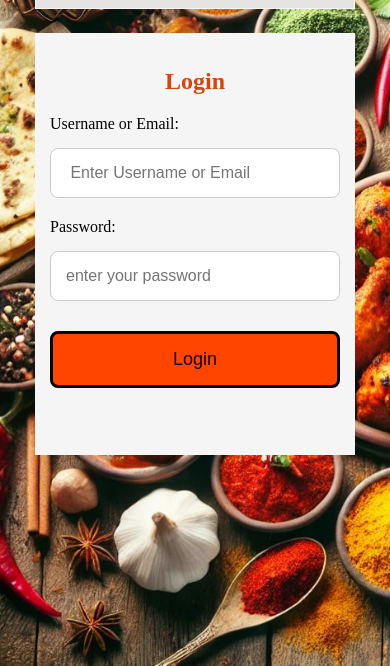
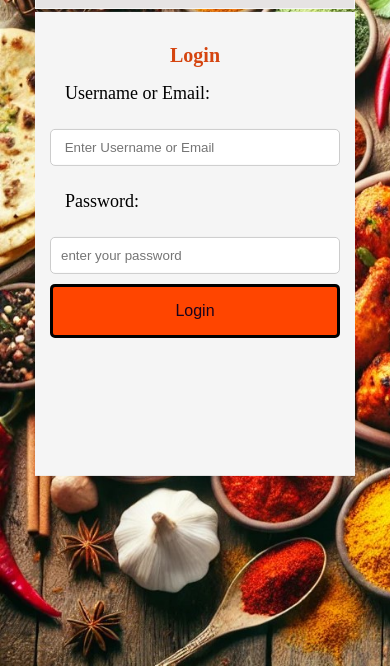
Before and after one commit to swethakrish-maker/Cravy, a plain HTML site: page login.html in a window 390 px wide. Shown: the part 178-844 px from the top of the page. Drawn offline with Linux system fonts and the light colour scheme.

Commit message:
fixed ui for homepage

```diff
--- a/script.js
+++ b/script.js
@@ -301,50 +301,3 @@ function removeItem(_itemName) {
     render();
   }
 }
-
-// Mobile Layout Fix - Force center positioning
-function fixMobileLayout() {
-    if (window.innerWidth <= 767) {
-        // Fix login page
-        const loginDiv = document.querySelector('.login');
-        const logDiv = document.querySelector('.log');
-        if (loginDiv && logDiv) {
-            loginDiv.style.display = 'flex';
-            loginDiv.style.flexDirection = 'column';
-            loginDiv.style.alignItems = 'center';
-            loginDiv.style.justifyContent = 'center';
-            loginDiv.style.minHeight = '100vh';
-            loginDiv.style.padding = '10px';
-
-            logDiv.style.margin = '0 auto';
-            logDiv.style.width = '90%';
-            logDiv.style.maxWidth = '350px';
-            logDiv.style.position = 'relative';
-            logDiv.style.left = 'auto';
-            logDiv.style.right = 'auto';
-        }
-
-        // Fix navigation
-        const proancar = document.querySelector('.proancar');
-        if (proancar) {
-            proancar.style.flexDirection = 'column';
-            proancar.style.alignItems = 'center';
-            proancar.style.gap = '20px';
-            proancar.style.padding = '15px';
-        }
-
-        // Fix cart button
-        const cartButton = document.querySelector('.cart button');
-        if (cartButton) {
-            cartButton.style.margin = '0 auto';
-            cartButton.style.display = 'block';
-            cartButton.style.width = '200px';
-            cartButton.style.maxWidth = '80%';
-        }
-    }
-}
-
-// Run on page load and resize
-document.addEventListener('DOMContentLoaded', fixMobileLayout);
-window.addEventListener('resize', fixMobileLayout);
-window.addEventListener('orientationchange', fixMobileLayout);
--- a/style.css
+++ b/style.css
@@ -839,90 +839,7 @@ Mobile Optimizations */
     }
 }
 
-/* Login Page Mobile Responsive Styles */
-@media screen and (max-width: 768px) {
-    .login {
-        padding: 20px;
-    }
 
-    .log {
-        margin: 50px auto !important;
-        width: auto !important;
-        max-width: 400px;
-    }
-
-    .log input {
-        width: 100%;
-        box-sizing: border-box;
-        font-size: 16px;
-        min-height: 44px;
-    }
-
-    .log button {
-        min-height: 48px;
-        font-size: 16px;
-    }
-}
-
-@media screen and (max-width: 480px) {
-    .login {
-        padding: 10px;
-    }
-
-    .log {
-        margin: 20px auto !important;
-        padding: 20px;
-        height: auto !important;
-        min-height: 50vh;
-        width: 90% !important;
-    }
-
-    .log h2 {
-        font-size: 24px;
-        margin-bottom: 20px;
-    }
-
-    .log label {
-        font-size: 16px;
-        margin: 10px 0 5px 0;
-    }
-
-    .log input {
-        padding: 15px;
-        margin: 5px 0 15px 0;
-        font-size: 16px;
-        border-radius: 8px;
-    }
-
-    .log button {
-        padding: 15px;
-        font-size: 18px;
-        margin: 20px 0;
-        border-radius: 8px;
-    }
-}
-
-@media screen and (max-width: 320px) {
-    .log {
-        margin: 10px auto !important;
-        padding: 15px;
-        width: 95% !important;
-    }
-
-    .log h2 {
-        font-size: 20px;
-    }
-
-    .log input {
-        padding: 12px;
-        font-size: 16px;
-    }
-
-    .log button {
-        padding: 12px;
-        font-size: 16px;
-    }
-}
 
 /* Registration Page Mobile Responsive Styles */
 @media screen and (max-width: 768px) {
@@ -1105,10 +1022,14 @@ Mobile Optimizations */
         float: none !important;
         position: relative !important;
     }
-}/* Pr
+}
+
+/* Pr
 ofile Section Mobile Responsive Styles */
 @media screen and (max-width: 768px) {
-    .profile-details, .profile-view {
+
+    .profile-details,
+    .profile-view {
         margin-left: 20px !important;
         margin-right: 20px !important;
         max-width: none !important;
@@ -1121,7 +1042,9 @@ ofile Section Mobile Responsive Styles */
 }
 
 @media screen and (max-width: 480px) {
-    .profile-details, .profile-view {
+
+    .profile-details,
+    .profile-view {
         margin-left: 10px !important;
         margin-right: 10px !important;
         padding: 15px !important;
@@ -1168,7 +1091,9 @@ ofile Section Mobile Responsive Styles */
 }
 
 @media screen and (max-width: 320px) {
-    .profile-details, .profile-view {
+
+    .profile-details,
+    .profile-view {
         margin-left: 5px !important;
         margin-right: 5px !important;
         padding: 10px !important;
@@ -1203,7 +1128,9 @@ ofile Section Mobile Responsive Styles */
     .profile-content h2 {
         font-size: 16px !important;
     }
-}/* Nav
+}
+
+/* Nav
 igation Bar Mobile Responsive Styles */
 @media screen and (max-width: 768px) {
     .proancar {
@@ -1269,12 +1196,16 @@ igation Bar Mobile Responsive Styles */
         padding: 12px 15px !important;
         font-size: 12px !important;
     }
-}/* AGG
+}
+
+/* AGG
 RESSIVE MOBILE FIXES - HIGHEST PRIORITY */
 
 /* Force Login Page Center on Mobile */
 @media screen and (max-width: 767px) {
-    body.login, .login {
+
+    body.login,
+    .login {
         display: flex !important;
         flex-direction: column !important;
         align-items: center !important;
@@ -1378,4 +1309,19 @@ RESSIVE MOBILE FIXES - HIGHEST PRIORITY */
         padding: 10px 12px !important;
         font-size: 12px !important;
     }
+}/* Sim
+ple Login Mobile Fix */
+@media screen and (max-width: 768px) {
+    .log {
+        margin: 20px auto !important;
+        width: 90% !important;
+        max-width: 400px !important;
+    }
 }
+
+@media screen and (max-width: 480px) {
+    .log {
+        margin: 10px auto !important;
+        width: 95% !important;
+    }
+}
```
